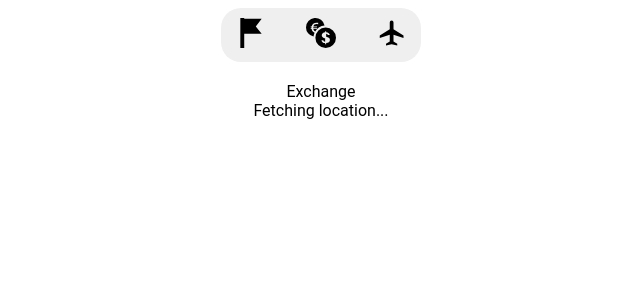
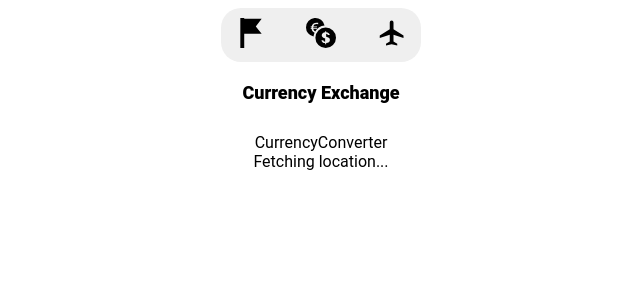
Before and after one commit to achiewe/countries-project, a React (Vite) app: page /Currency in a window 1280 px wide. Shown: the top 300 px of the page, without its empty margins (319-959 px from the left). Built offline with nearby package versions, Linux system fonts and the light colour scheme; no server answers.

Commit message:
add the h1 tag in the main currency component

```diff
--- /dev/null
+++ b/src/components/currency/CurrencyConverter.tsx
@@ -0,0 +1,5 @@
+import React from "react";
+
+export default function CurrencyConverter() {
+  return <div>CurrencyConverter</div>;
+}
--- a/src/page/CurrencyExchange.tsx
+++ b/src/page/CurrencyExchange.tsx
@@ -1,7 +1,13 @@
 import styled from "styled-components";
+import CurrencyConverter from "../components/currency/CurrencyConverter";
 
 export default function CurrencyExchange() {
-  return <CurrencyContainer>Exchange</CurrencyContainer>;
+  return (
+    <CurrencyContainer>
+      <h1> Currency Exchange</h1>
+      <CurrencyConverter />
+    </CurrencyContainer>
+  );
 }
 
 const CurrencyContainer = styled.div`
@@ -9,5 +15,13 @@ const CurrencyContainer = styled.div`
   display: flex;
   flex-direction: column;
   align-items: center;
+  gap: 30px;
   justify-content: center;
+
+  h1 {
+    font-size: 18px;
+    font-weight: 800;
+    color: black;
+    font-style: normal;
+  }
 `;
```
